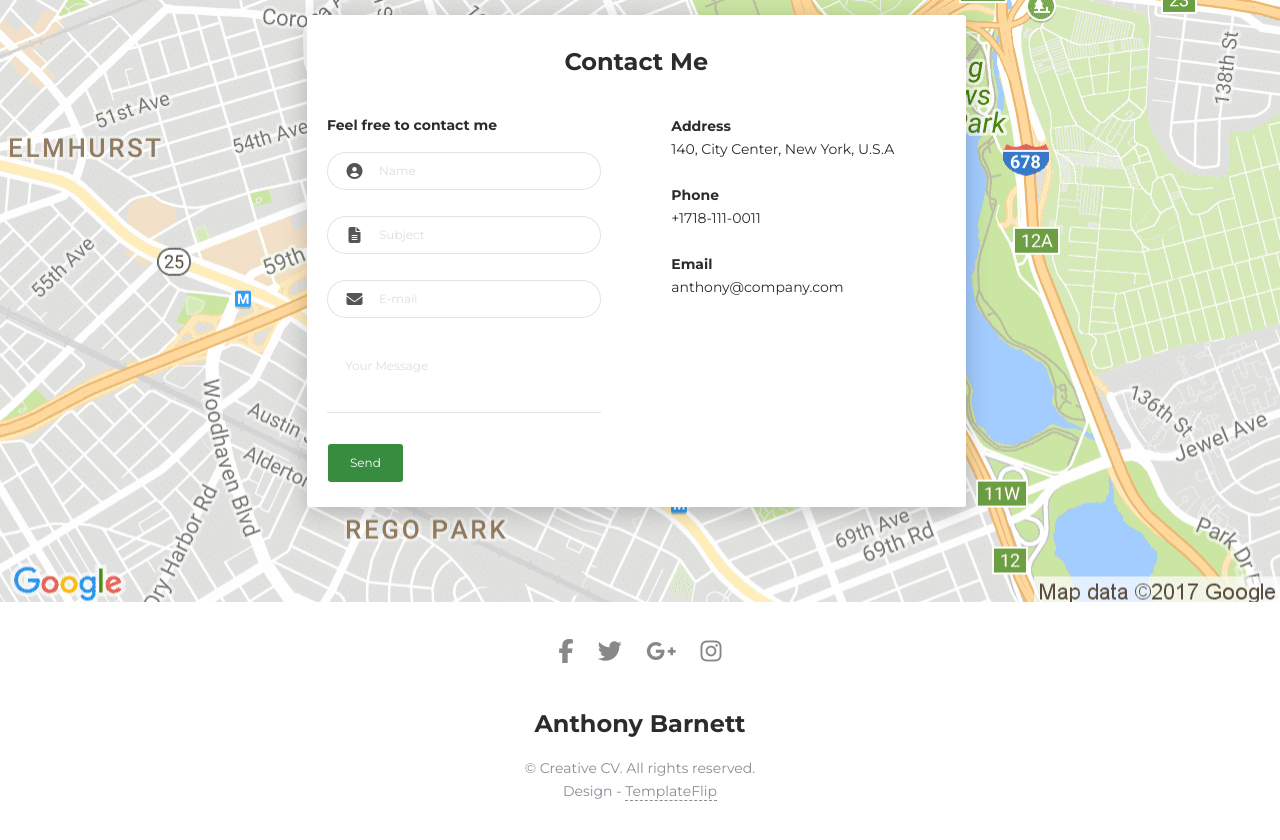
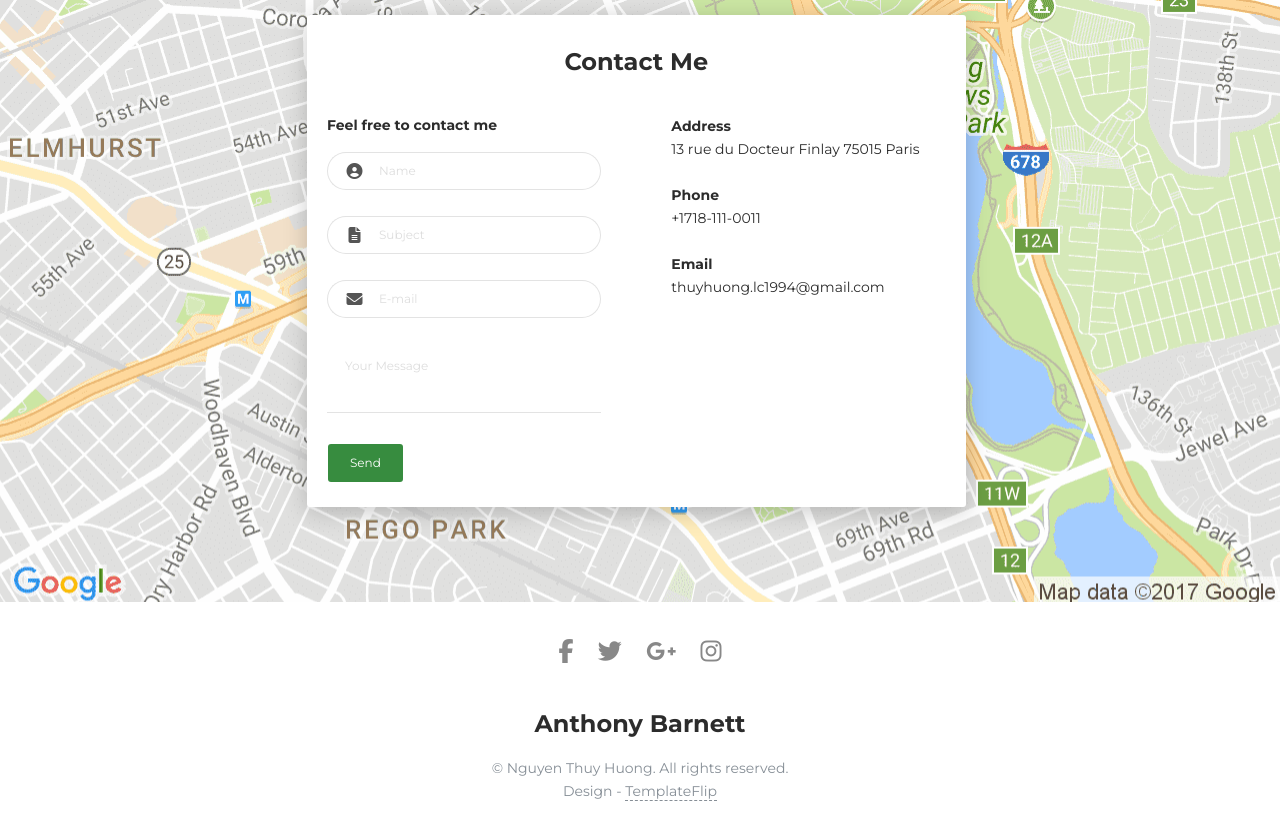
Before and after one commit to ThuyHuongNguyen/AVUN_21-22, a plain HTML site: page CV/index.html in a window 1280 px wide. Shown: the part 4640-5480 px from the top of the page. Drawn offline with Linux system fonts and the light colour scheme.

Commit message:
Update index.html

```diff
--- a/CV/index.html
+++ b/CV/index.html
@@ -500,11 +500,11 @@
                 <div class="col-md-6">
                   <div class="card-body">
                     <p class="mb-0"><strong>Address </strong></p>
-                    <p class="pb-2">140, City Center, New York, U.S.A</p>
+                    <p class="pb-2">13 rue du Docteur Finlay 75015 Paris</p>
                     <p class="mb-0"><strong>Phone</strong></p>
                     <p class="pb-2">+1718-111-0011</p>
                     <p class="mb-0"><strong>Email</strong></p>
-                    <p>anthony@company.com</p>
+                    <p>thuyhuong.lc1994@gmail.com</p>
                   </div>
                 </div>
               </div>
@@ -520,7 +520,7 @@
       <div class="container text-center"><a class="cc-facebook btn btn-link" href="#"><i class="fa fa-facebook fa-2x " aria-hidden="true"></i></a><a class="cc-twitter btn btn-link " href="#"><i class="fa fa-twitter fa-2x " aria-hidden="true"></i></a><a class="cc-google-plus btn btn-link" href="#"><i class="fa fa-google-plus fa-2x" aria-hidden="true"></i></a><a class="cc-instagram btn btn-link" href="#"><i class="fa fa-instagram fa-2x " aria-hidden="true"></i></a></div>
       <div class="h4 title text-center">Anthony Barnett</div>
       <div class="text-center text-muted">
-        <p>&copy; Creative CV. All rights reserved.<br>Design - <a class="credit" href="https://templateflip.com" target="_blank">TemplateFlip</a></p>
+        <p>&copy; Nguyen Thuy Huong. All rights reserved.<br>Design - <a class="credit" href="https://templateflip.com" target="_blank">TemplateFlip</a></p>
       </div>
     </footer>
     <script src="js/core/jquery.3.2.1.min.js?ver=1.1.0"></script>
```
